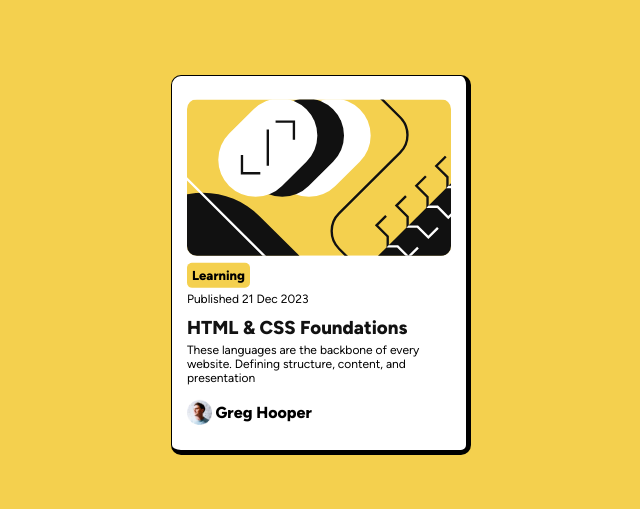
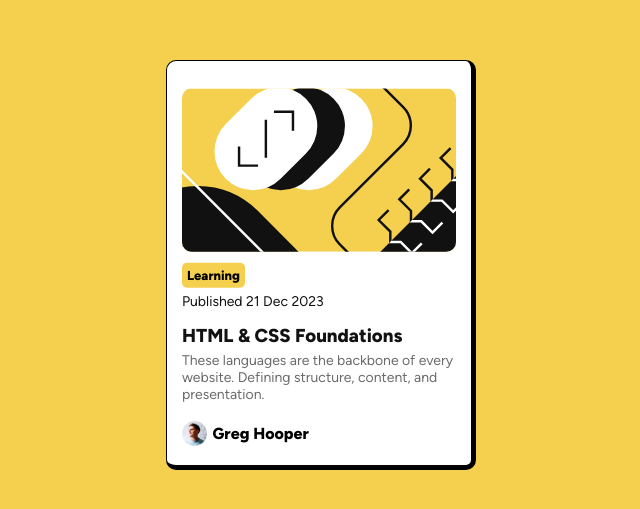
Before and after one commit to uzairsaleem36/blog-preview-card-main, a plain HTML site: page index.html in a window 1280 px wide. Shown: the part 135-644 px from the top of the page, without its empty margins (319-959 px from the left). Drawn offline with Linux system fonts and the light colour scheme.

Commit message:
chnages done!

```diff
--- a/index.html
+++ b/index.html
@@ -18,10 +18,10 @@
                     </div>
                     <div class="mini-2">
                         <span>Learning</span>
-                        <p>Published 21 Dec 2023</p>
+                        <p style="color:  hsl(0, 0%, 7%);">Published 21 Dec 2023</p>
 
                         <h3>HTML & CSS Foundations</h3>
-                        <p>These languages are the backbone of every website. Defining structure, content, and presentation</p>
+                        <p>These languages are the backbone of every website. Defining structure, content, and presentation.</p>
 
 
                       <img src="assets/images/image-avatar.webp" alt="image-avatar">
--- a/style.css
+++ b/style.css
@@ -16,8 +16,8 @@ body {
 }
 
 .box {
-    width: 300px;
-    height: 380px;
+    width: 310px;
+    height: 410px;
     border-radius: 10px;
     border: 1px solid black;
     border-right: 5px solid black;
@@ -88,26 +88,27 @@ body {
 
 .mini-2 p {
     font-family: Fonts;
-    font-size: 12px;
-    margin-top: 4px;
-    /* color: hsl(0, 0%, 42%); */
+    font-size: 14px;
+    margin-top: 5px;
+    color: hsl(0, 0%, 42%);
 }
 
 .mini-2 h3{
     font-family: 'MyCustomFont';
     color:  hsl(0, 0%, 7%);
-    margin-top: 10px;
+    margin-top: 14px;
 }
 
 .mini-2 img {
     height: 25px;
     vertical-align: middle; /* Align image vertically with text */
-    margin-top: 15px;
+    margin-top: 18px;
+    margin-right: 2px;
 }
 
 .mini-2 h4 {
     display: inline-block; /* Ensure text is inline-block */
     font-family: 'MyCustomFont';
     vertical-align: middle; /* Align text vertically with image */
-    margin-top: 15px;
+    margin-top: 18px;
 }
```
